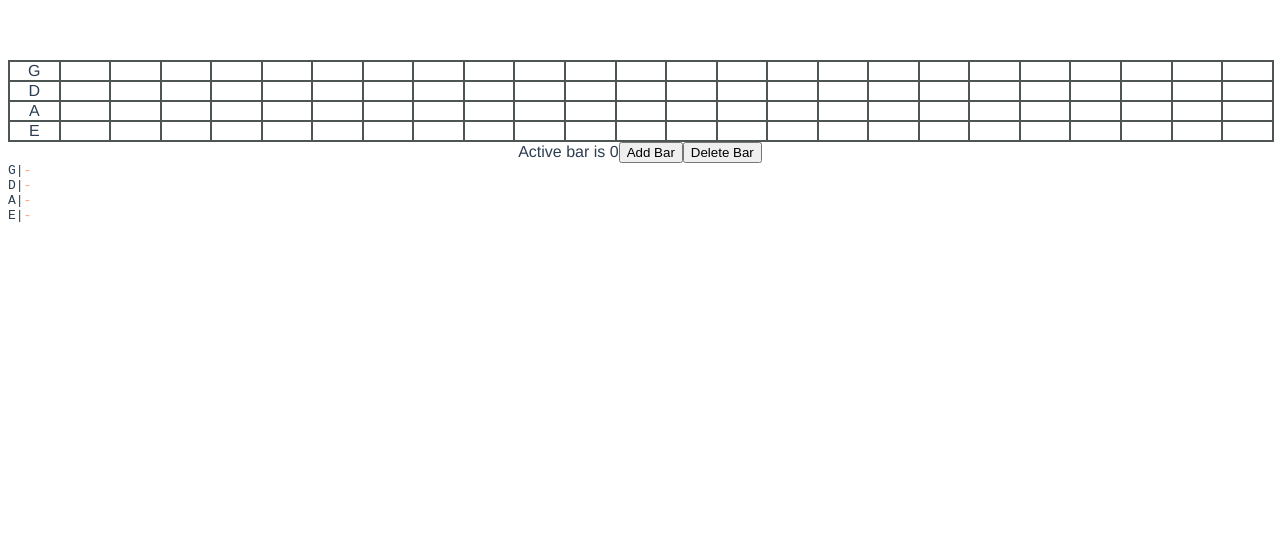
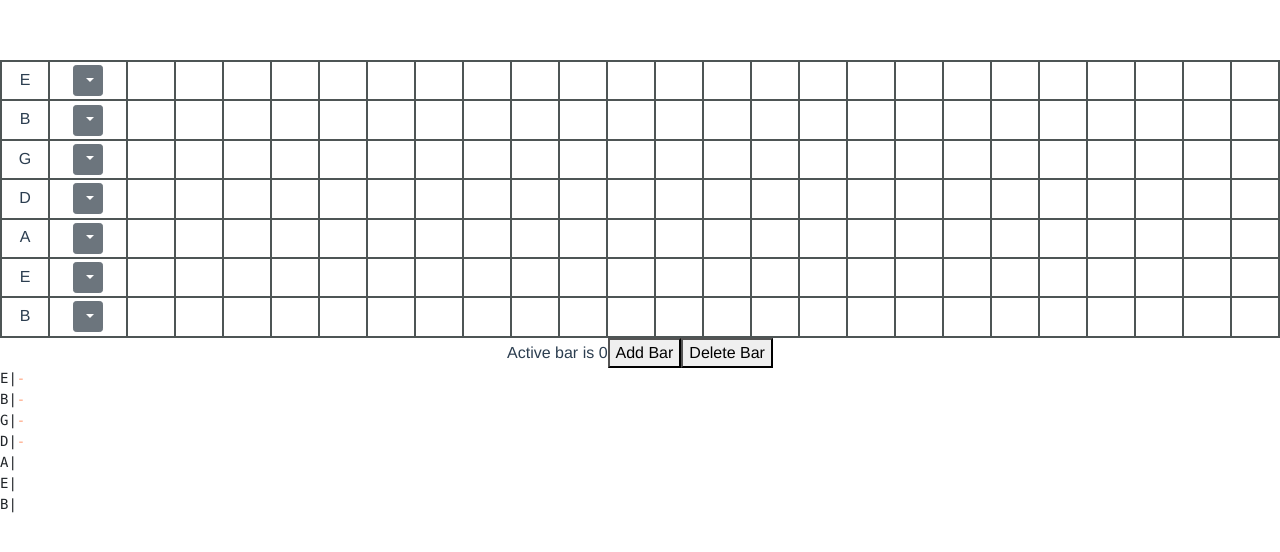
Before and after one commit to n8all3n/tabscribe, a Vue app: page / in a window 1280 px wide. Shown: the top 552 px of the page. Built offline with nearby package versions, Linux system fonts and the light colour scheme.

Commit message:
Added bootstrap. Special notation for pull-off hammer-on, etc.

```diff
--- a/package.json
+++ b/package.json
@@ -10,7 +10,6 @@
   "dependencies": {
     "bootstrap": "^4.3.1",
     "core-js": "^2.6.5",
-    "node-sass": "^4.11.0",
     "vue": "^2.6.10"
   },
   "devDependencies": {
--- a/public/index.html
+++ b/public/index.html
@@ -5,6 +5,10 @@
     <meta http-equiv="X-UA-Compatible" content="IE=edge">
     <meta name="viewport" content="width=device-width,initial-scale=1.0">
     <link rel="icon" href="<%= BASE_URL %>favicon.ico">
+    <script src="https://code.jquery.com/jquery-3.2.1.slim.min.js" integrity="sha384-KJ3o2DKtIkvYIK3UENzmM7KCkRr/rE9/Qpg6aAZGJwFDMVNA/GpGFF93hXpG5KkN" crossorigin="anonymous"></script>
+    <script src="https://cdnjs.cloudflare.com/ajax/libs/popper.js/1.12.9/umd/popper.min.js" integrity="sha384-ApNbgh9B+Y1QKtv3Rn7W3mgPxhU9K/ScQsAP7hUibX39j7fakFPskvXusvfa0b4Q" crossorigin="anonymous"></script>
+    <link rel="stylesheet" href="https://maxcdn.bootstrapcdn.com/bootstrap/4.0.0/css/bootstrap.min.css" integrity="sha384-Gn5384xqQ1aoWXA+058RXPxPg6fy4IWvTNh0E263XmFcJlSAwiGgFAW/dAiS6JXm" crossorigin="anonymous">
+    <script src="https://maxcdn.bootstrapcdn.com/bootstrap/4.0.0/js/bootstrap.min.js" integrity="sha384-JZR6Spejh4U02d8jOt6vLEHfe/JQGiRRSQQxSfFWpi1MquVdAyjUar5+76PVCmYl" crossorigin="anonymous"></script>
     <title>tabscribe-poc</title>
   </head>
   <body>
--- a/src/components/Tabscribe.vue
+++ b/src/components/Tabscribe.vue
@@ -5,9 +5,24 @@
                 <div class="string-tuning">
                     {{stringTuning[stringIndex]}}
                 </div>
-                <!-- <div class="string-tuning">
-                    -
-                </div> -->
+                <div class="adv-container">
+                   <div class="btn-group">
+                        <button class="btn btn-secondary btn-sm dropdown-toggle" type="button" data-toggle="dropdown" aria-haspopup="true" aria-expanded="false">
+                            {{getSpecialNotationVal(stringIndex)}}
+                        </button>
+                        <div class="dropdown-menu">
+                            <a class="dropdown-item" href="javascript:void(0);" @click="setSpecialNotationValue('h', stringIndex);">h</a>
+                            <a class="dropdown-item" href="javascript:void(0);" @click="setSpecialNotationValue('p', stringIndex);">p</a>
+                            <a class="dropdown-item" href="javascript:void(0);" @click="setSpecialNotationValue('b', stringIndex);">b</a>
+                            <a class="dropdown-item" href="javascript:void(0);" @click="setSpecialNotationValue('r', stringIndex);">r</a>
+                            <a class="dropdown-item" href="javascript:void(0);" @click="setSpecialNotationValue('/', stringIndex);">/</a>
+                            <a class="dropdown-item" href="javascript:void(0);" @click="setSpecialNotationValue('\\', stringIndex);">\</a>
+                            <a class="dropdown-item" href="javascript:void(0);" @click="setSpecialNotationValue('v', stringIndex);">v</a>
+                            <a class="dropdown-item" href="javascript:void(0);" @click="setSpecialNotationValue('t', stringIndex);">t</a>
+                            <a class="dropdown-item" href="javascript:void(0);" @click="setSpecialNotationValue('x', stringIndex);">x</a>
+                        </div>
+                    </div>
+                </div>
                 <div class="fret" v-bind:class="getFretNoteClass(fretIndex, stringIndex)" v-for="(item,fretIndex) in fretCount" v-bind:key="fretIndex" v-on:click="fretClick(fretIndex + 1, stringIndex);">
                 </div>
             </div>
@@ -25,8 +40,6 @@
                 </div>
             </div>
         </div>
-
-
     </div>
 </template>
 
@@ -40,7 +53,7 @@ export default {
   },
   data() {
       return {
-          stringCount: 4,
+          stringCount: 7,
           fretCount: 24,
           stringTuning: [],
           hoverBar: null,
@@ -63,6 +76,26 @@ export default {
 
   },
   methods: {
+    setSpecialNotationValue(notation, stringIndex) {
+        // find the current bar
+        var currentBarText = this.barText[this.activeBar];
+
+        currentBarText[stringIndex] = notation;
+        Vue.set(this.barText, this.activeBar, currentBarText);
+
+    },
+    getSpecialNotationVal(stringIndex) {
+        var currBar = this.barText[this.activeBar];
+        var theString = currBar[stringIndex];
+
+        var parsedVal = parseInt(theString, 10);
+        if (isNaN(parsedVal) && theString !== '-') {
+            return theString;
+        }
+
+        return '';
+    },
+
       /**
        * Checks if the current fret and string are selected.  If they are
        * return a class that indicates the fret is active
@@ -128,6 +161,9 @@ export default {
 
 <!-- Add "scoped" attribute to limit CSS to this component only -->
 <style scoped>
+    .adv-container {
+        padding: .2rem;
+    }
     .fret-active {
         background:lightseagreen;
     }
```
Also changed, not shown: 1 other file (tests, documents, lock files or other folders).
